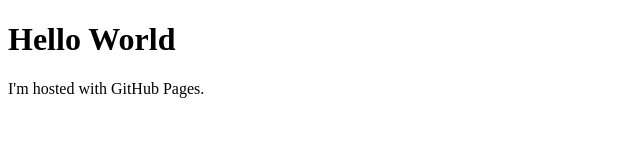
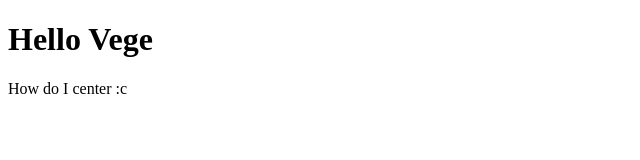
Before and after one commit to Naddison94/Naddison94.github.io, a plain HTML site: page index.html in a window 1280 px wide. Shown: the whole page, without its empty margins (0-640 px from the left). Drawn offline with Linux system fonts and the light colour scheme.

Commit message:
Update index.html

```diff
--- a/index.html
+++ b/index.html
@@ -1,7 +1,7 @@
 <!DOCTYPE html>
 <html>
 <body>
-<h1>Hello World</h1>
-<p>I'm hosted with GitHub Pages.</p>
+<h1>Hello Vege</h1>
+<p>How do I center :c</p>
 </body>
 </html>
```
